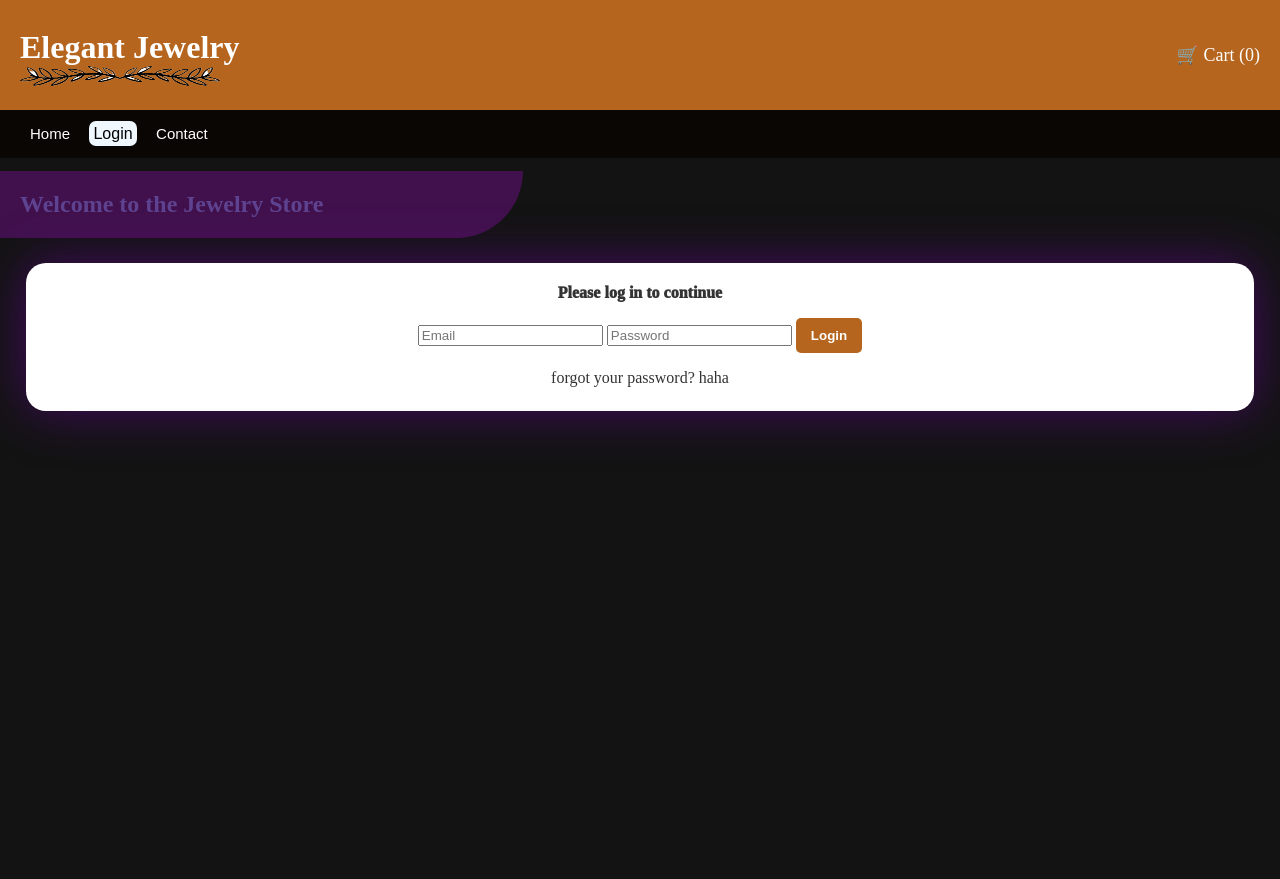
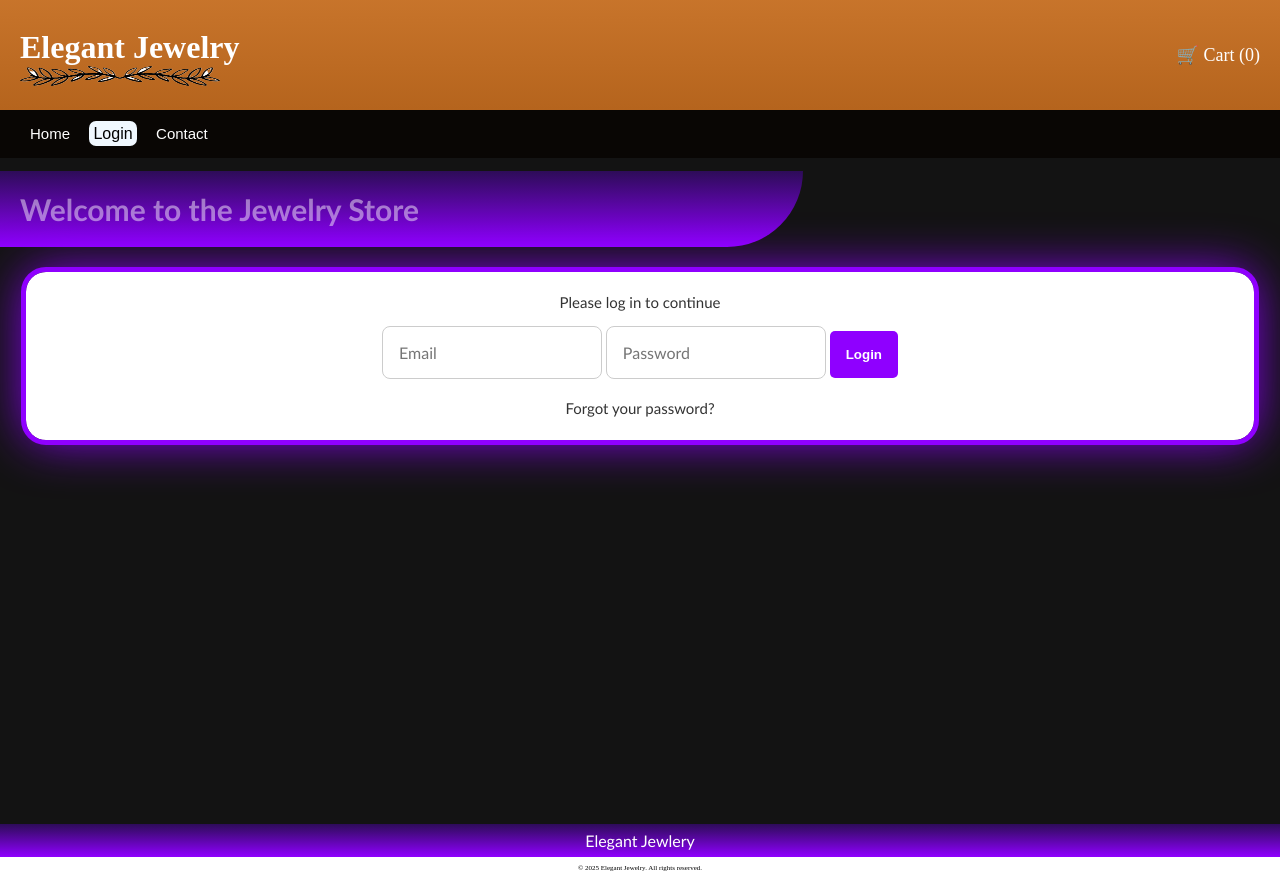
Before and after one commit to LardTheTard/shop, a plain HTML site: page public/login.html in a window 1280 px wide. Before the commit the page ends 800 px from the top, so only its background shows below. Drawn offline with Linux system fonts and the light colour scheme.

Commit message:
ui update 3

```diff
--- a/public/login.html
+++ b/public/login.html
@@ -2,7 +2,8 @@
 <html>
 <head>
     <meta charset="UTF-8" />
-    <title>title</title>
+    <meta name="viewport" content="width=device-width, initial-scale=1" />
+    <title>Jewelry Store</title>
     <link rel="stylesheet" href="styles.css" />
 </head>
 <body style ="background-color: rgba(0, 0, 0, 0.924);">
@@ -22,15 +23,29 @@
     <a href="contacts.html" id="navlinks">Contact</a>
   </nav>
 </header>
-<div id="message" style = "font-family: 'Times New Roman', Times, serif; font-weight: 1000;">
-    <h2 style = "color: rgba(129, 124, 221, 0.466); background: rgb(65, 17, 77); display: flex; justify-self: left; padding: 20px 200px 20px 20px; border-radius: 0px 0 300px 0px; margin-top: 1%;">Welcome to the Jewelry Store</h2>
+<div id="message" style = "font-family: 'Gill Sans', 'Gill Sans MT', Calibri; font-weight: 100; font-size: 20px;">
+    <h2 style = "color: rgba(255, 255, 255, 0.466);
+    background-image: linear-gradient(
+    180deg,
+    rgba(48, 11, 96, 0.9),
+    rgba(143, 0, 255, 1)
+    ); justify-self: left; padding: 20px 30% 20px 20px; border-radius: 0px 0 300px 0px; margin-top: 1%;">Welcome to the Jewelry Store</h2>
     <div id="popup">
         <p style="margin-top: 1%;">Please log in to continue</p>
         <form id="login-form">
             <input type="email" id="email" placeholder="Email" required />
             <input type="password" id="password" placeholder="Password" required />
             <button type="submit">Login</button>
-            <p style="font-weight: 100;"> forgot your password? haha</p>
+            <p style="font-weight: 100; margin-top: 20px;"> Forgot your password?</p>
     </div>
+</div>
+<footer>
+    <p style="font-family: 'Gill Sans', 'Gill Sans MT', Calibri; font-weight: 100; margin-top: 30%; color: white; padding: 7px; margin-bottom: 0px; text-align: center; background-image: linear-gradient(to bottom, rgba(48, 11, 96, 0.9),
+    rgba(143, 0, 255, 1));">Elegant Jewlery</p>
+</footer>
+    <footer
+    style="font-size: 7px; margin-top: 0px; text-align: center; padding: 0.1px; font-family: 'Times New Roman', Times, serif; color: rgb(0, 0, 0); background-color: rgb(255, 255, 255);">
+    <p>&copy; 2025 Elegant Jewelry. All rights reserved.</p>
+</footer>
 </body>
 </html>
--- a/public/styles.css
+++ b/public/styles.css
@@ -15,8 +15,17 @@ h1 {
     font-weight: 700;
 }
 
+h2 {
+    background-image: linear-gradient(
+    180deg,
+    rgba(143, 0, 255, 1),
+    rgba(48, 11, 96, 0.9),
+    rgba(255, 0, 122, 0.8),
+    );
+}
+
 #header1 {
-    background-color: #b5651d; /* golden-brown */
+    background-image: linear-gradient(to bottom, #ff9232c3 0%, #b5641d);
     color: white;
     padding: 20px;
     display: flex;
@@ -69,9 +78,32 @@ h1 {
     border-radius: 20px;
     margin: 2%;
     padding: 8px;
-    font-family: 'Times New Roman', Times, sans-serif;
-    box-shadow: 0px 0px 50px #7403ad82;
+    font-family: 'Gill Sans', 'Gill Sans MT', Calibri; font-weight: 100;
+    font-size: 15px;
+    box-shadow: 0px 0px 50px rgba(143, 0, 255, 1);
     text-align: center;
+    outline-style: solid;
+    outline-color: rgba(143, 0, 255, 1);
+    outline-width: 5px;;
+}
+
+#login-form input {
+    padding: 16px;
+    border: 1px solid #ccc;
+    border-radius: 8px;
+    font-size: 16px;
+    font-family: 'Gill Sans', 'Gill Sans MT', Calibri; font-weight: 100;
+    transition: border 0.3s, box-shadow 0.3s;
+}
+
+#login-form button {
+    background-color: rgba(143, 0, 255, 1);
+    color: white;
+    border: none;
+    padding: 16px 16px;
+    border-radius: 5px;
+    cursor: pointer;
+    font-weight: 600;
 }
 
 .product-card {
```
